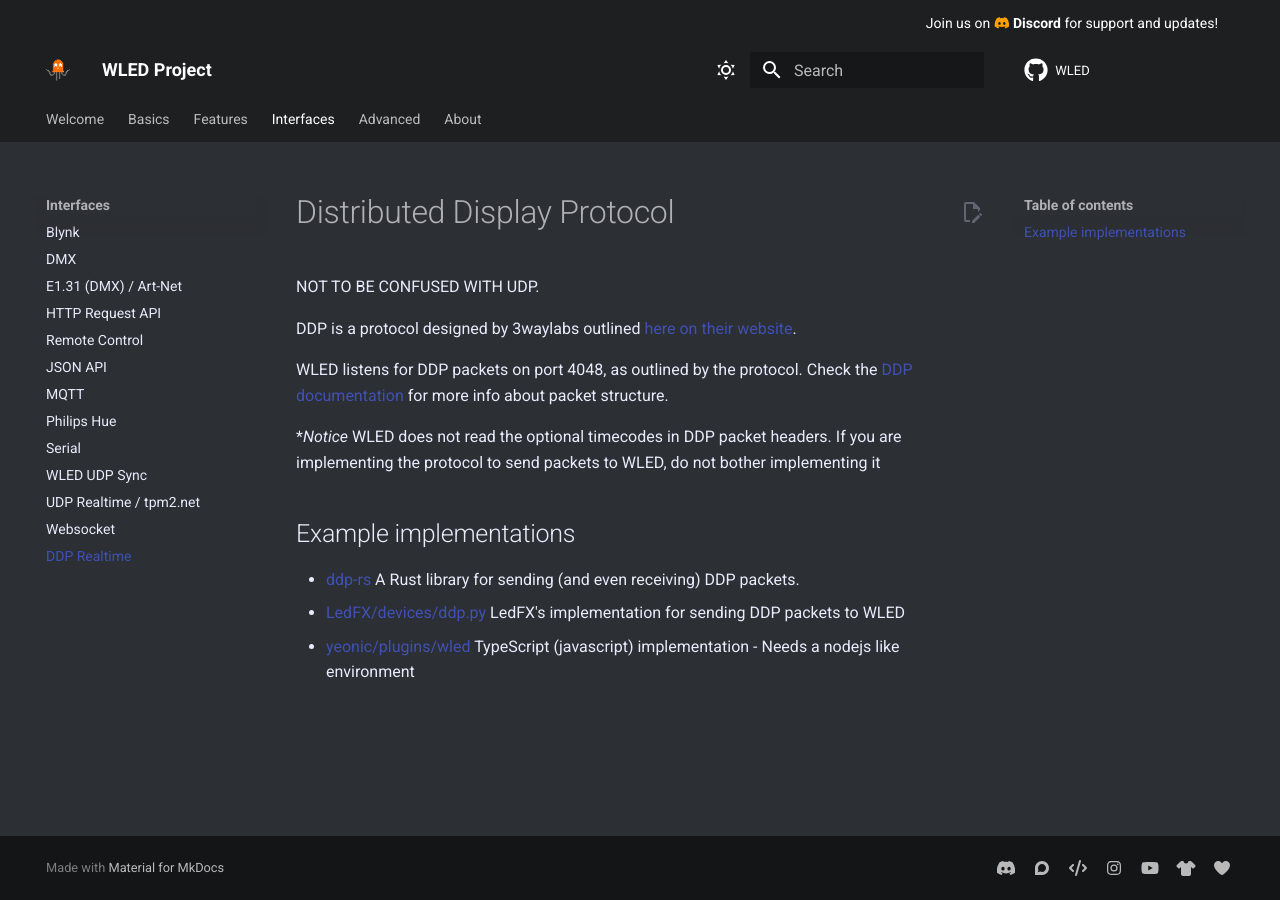
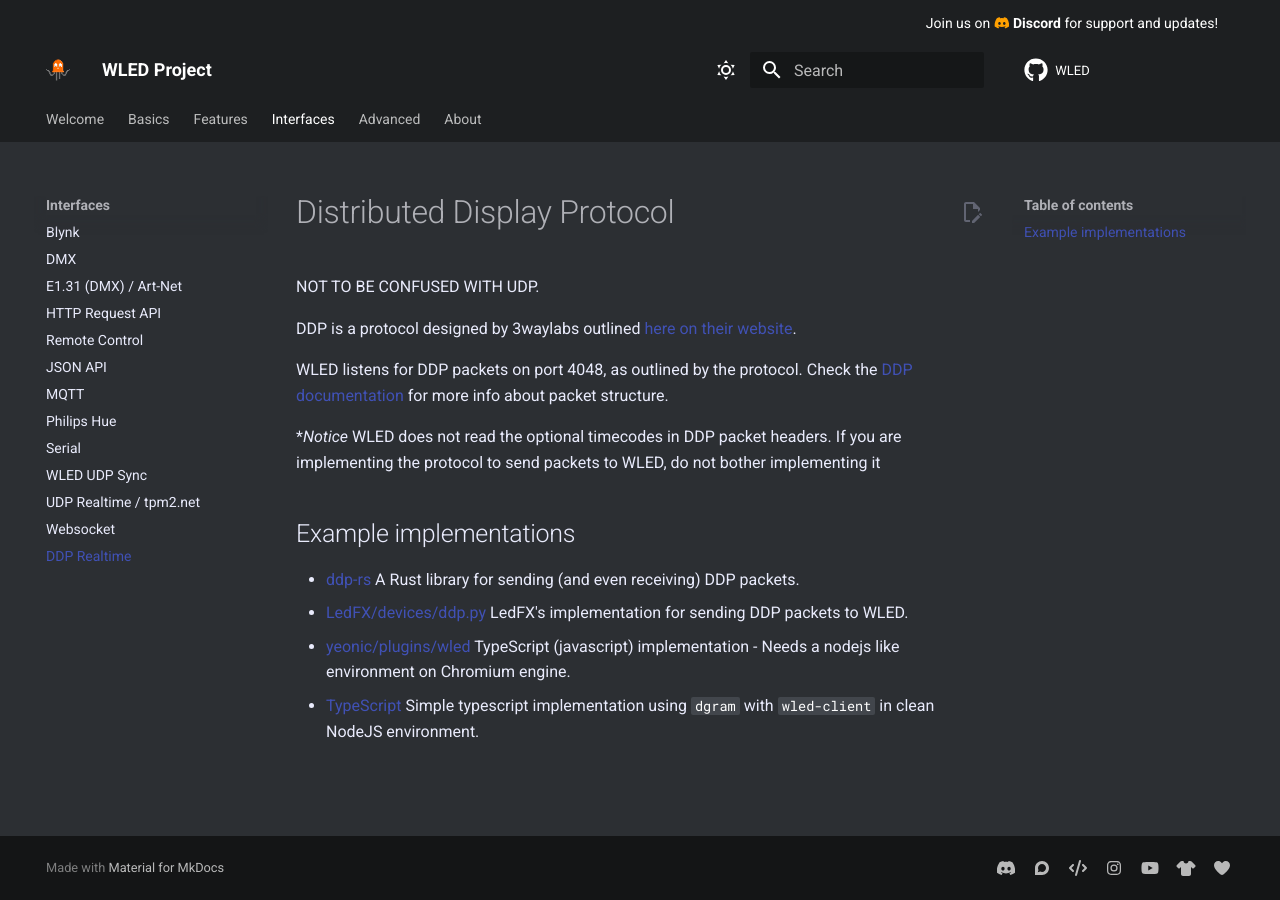
Before and after one commit to Aircoookie/WLED-Docs, an MkDocs documentation site: the page built from docs/interfaces/ddp.md, in a window 1280 px wide. Built offline with MkDocs 1.6.1 and Material for MkDocs 9.7.7, drawn with Linux system fonts in a browser that asks for light colours; comment, search, counter and statistics services are not loaded.

Commit message:
Update ddp.md
Add gist with my custom implementation of connecting to wled and controlling leds using DDP protocol (with additional usage of wled-client library)

```diff
--- a/docs/interfaces/ddp.md
+++ b/docs/interfaces/ddp.md
@@ -21,5 +21,6 @@
 ## Example implementations
 
  - [ddp-rs](https://github.com/coral/ddp-rs) A Rust library for sending (and even receiving) DDP packets.
- - [LedFX/devices/ddp.py](https://github.com/LedFx/LedFx/blob/main/ledfx/devices/ddp.py) LedFX's implementation for sending DDP packets to WLED
- - [yeonic/plugins/wled](https://github.com/YeonV/yeonic/blob/main/src/plugins/wled.ts#L51) TypeScript (javascript) implementation - Needs a nodejs like environment
+ - [LedFX/devices/ddp.py](https://github.com/LedFx/LedFx/blob/main/ledfx/devices/ddp.py) LedFX's implementation for sending DDP packets to WLED.
+ - [yeonic/plugins/wled](https://github.com/YeonV/yeonic/blob/main/src/plugins/wled.ts#L51) TypeScript (javascript) implementation - Needs a nodejs like environment on Chromium engine.
+ - [TypeScript](https://gist.github.com/piretek/16b2c729135a4a64d60d48a15fb36996) Simple typescript implementation using `dgram` with `wled-client` in clean NodeJS environment.
```
